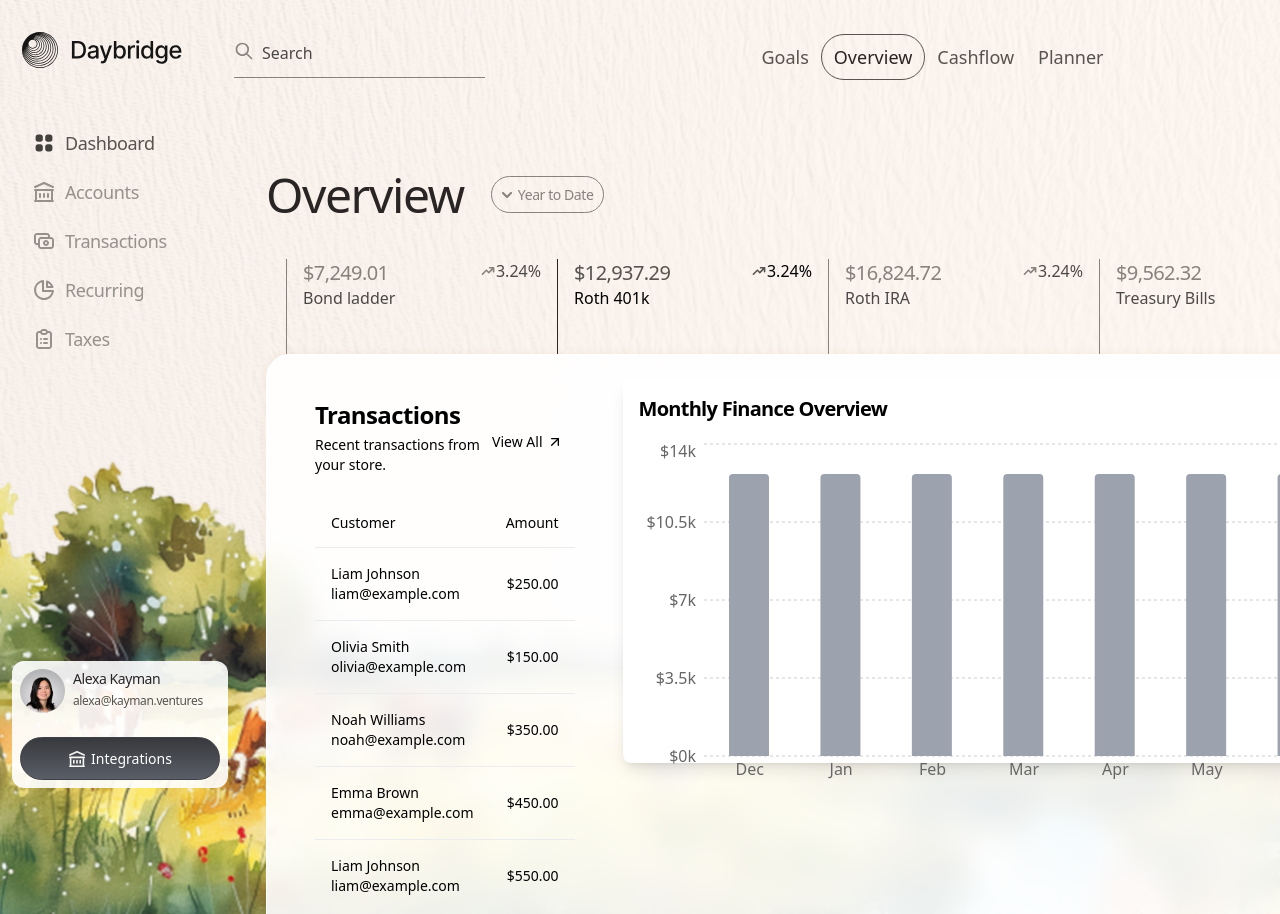
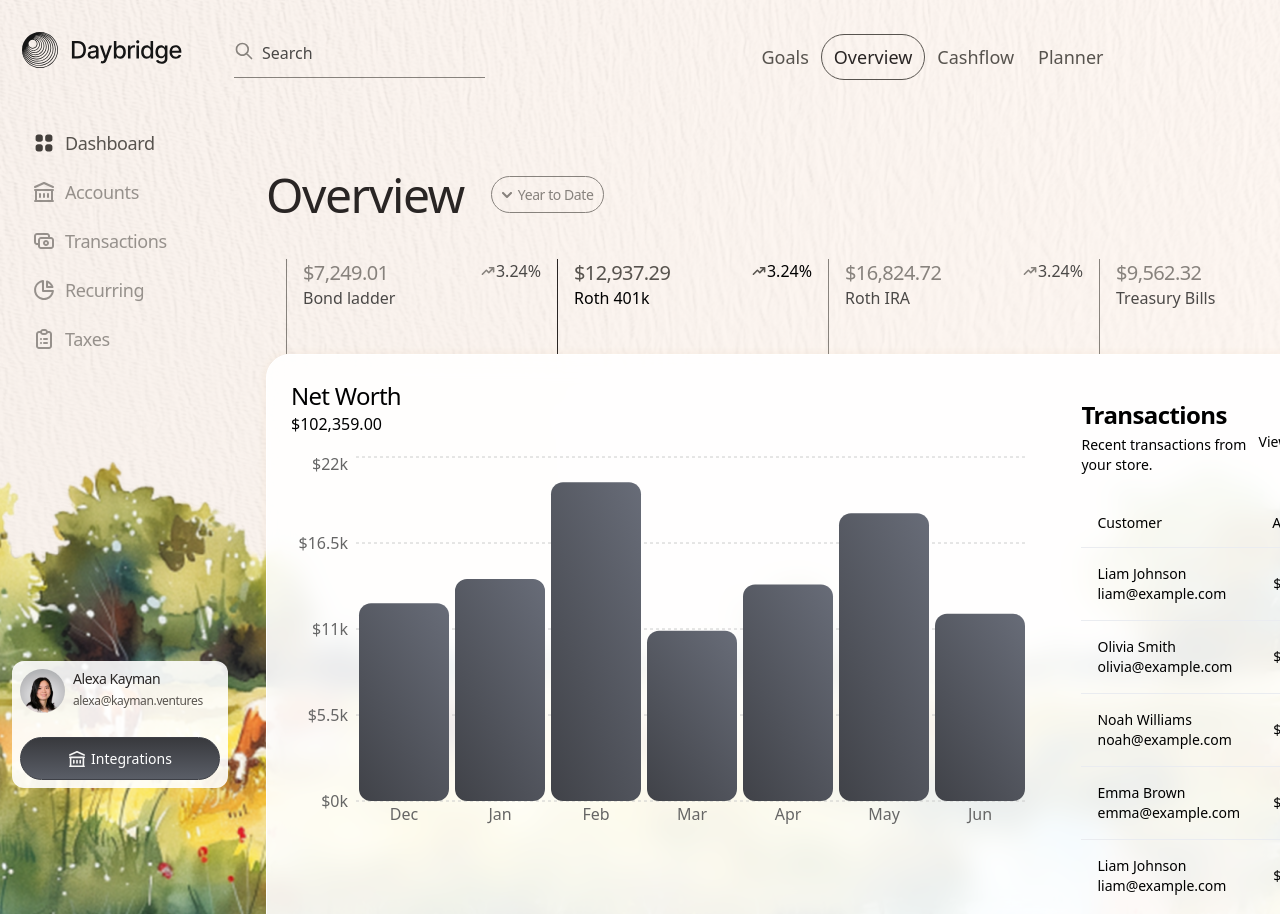
Before and after one commit to alexakayman/daybridge, a Next.js app: page / in a window 1280 px wide. Shown: the top 914 px of the page. Built offline with nearby package versions, Linux system fonts and the light colour scheme.

Commit message:
chart styled

```diff
--- a/app/(root)/page.tsx
+++ b/app/(root)/page.tsx
@@ -30,8 +30,8 @@ const Home = () => {
         <div className="flex flex-col gap-0">
           <AnalyticsCardRow />
           <div className="card">
+            <FinanceChart />
             <Transactions />
-            <FinanceChart />
           </div>
         </div>
       </div>
--- a/components/charts/FinanceChart.tsx
+++ b/components/charts/FinanceChart.tsx
@@ -9,21 +9,24 @@ import {
   Tooltip,
   ResponsiveContainer,
 } from "recharts";
+import { formatAmount } from "@/lib/utils";
 
 const data = [
   { month: "Dec", amount: 12654 },
-  { month: "Jan", amount: 12654 },
-  { month: "Feb", amount: 12654 },
-  { month: "Mar", amount: 12654 },
-  { month: "Apr", amount: 12654 },
-  { month: "May", amount: 12654 },
-  { month: "Jun", amount: 12654 },
+  { month: "Jan", amount: 14201 },
+  { month: "Feb", amount: 20386 },
+  { month: "Mar", amount: 10893 },
+  { month: "Apr", amount: 13847 },
+  { month: "May", amount: 18402 },
+  { month: "Jun", amount: 11976 },
 ];
+const sum = data.reduce((acc, curr) => acc + curr.amount, 0);
 
 const FinanceChart: React.FC = () => {
   return (
-    <div className="w-full h-96 bg-white p-4 rounded-lg shadow-lg">
-      <h2 className="text-xl font-bold mb-4">Monthly Finance Overview</h2>
+    <div className="w-full h-96">
+      <h2>Net Worth</h2>
+      <p className="mb-4">{formatAmount(sum)}</p>
       <ResponsiveContainer width="100%" height="100%">
         <BarChart data={data}>
           <CartesianGrid strokeDasharray="3 3" vertical={false} />
@@ -34,16 +37,28 @@ const FinanceChart: React.FC = () => {
             tickFormatter={(value) => `$${value / 1000}k`}
           />
           <Tooltip
-            formatter={(value) => [`$${value}`, "Amount"]}
+            formatter={(value) => [`${formatAmount(value)}`, "Amount"]}
             labelStyle={{ color: "#666" }}
             contentStyle={{ backgroundColor: "#f3f4f6", border: "none" }}
           />
           <Bar
             dataKey="amount"
-            fill="#9CA3AF"
-            radius={[4, 4, 0, 0]}
-            barSize={40}
+            fill="url(#gradient)"
+            radius={12}
+            barSize={90}
           />
+          <defs>
+            <linearGradient
+              id="gradient"
+              x1="0%"
+              y1="100%"
+              x2="100%"
+              y2="-39.24%"
+            >
+              <stop offset="0%" stopColor="#404248" />
+              <stop offset="112.04%" stopColor="#717683" />
+            </linearGradient>
+          </defs>
         </BarChart>
       </ResponsiveContainer>
     </div>
```
